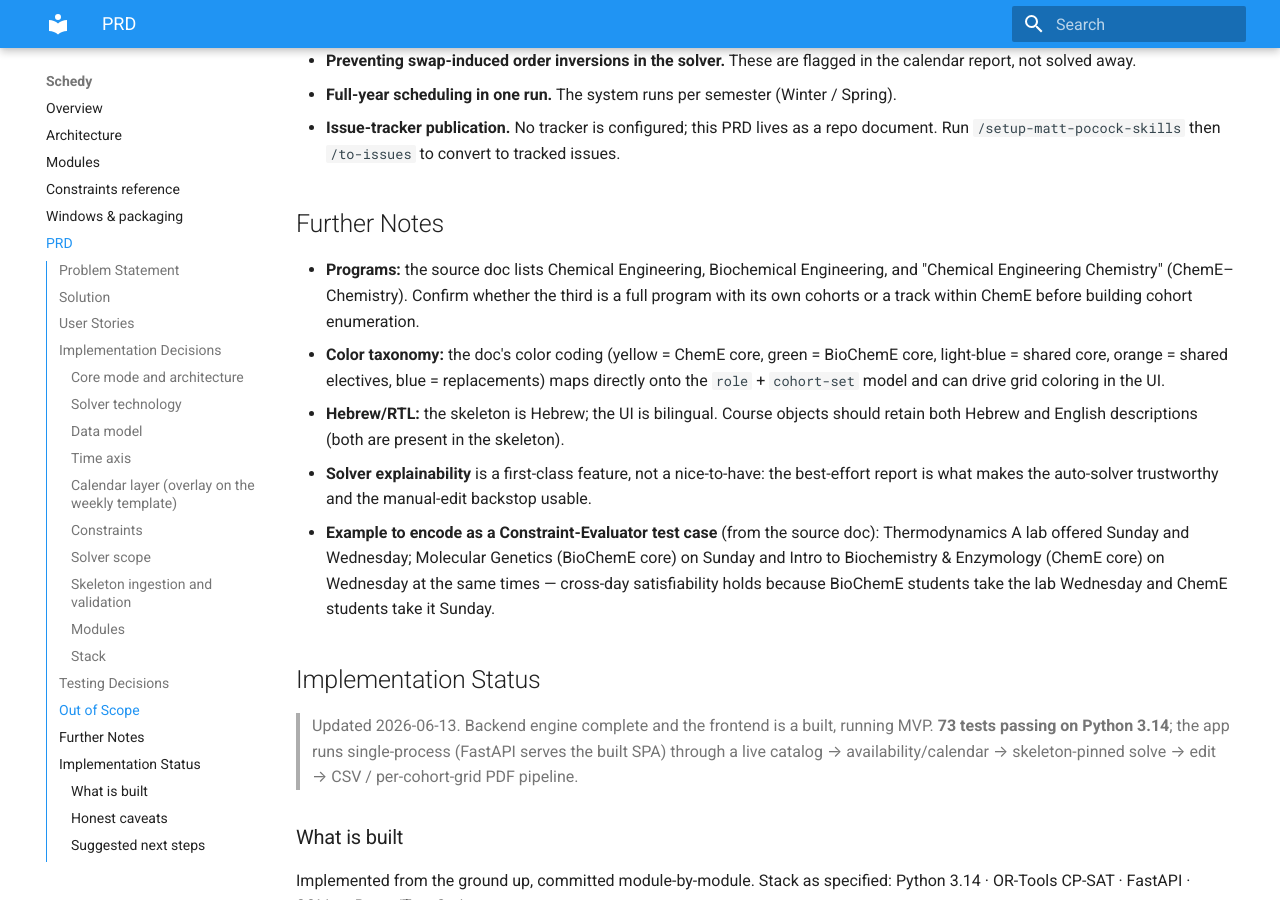
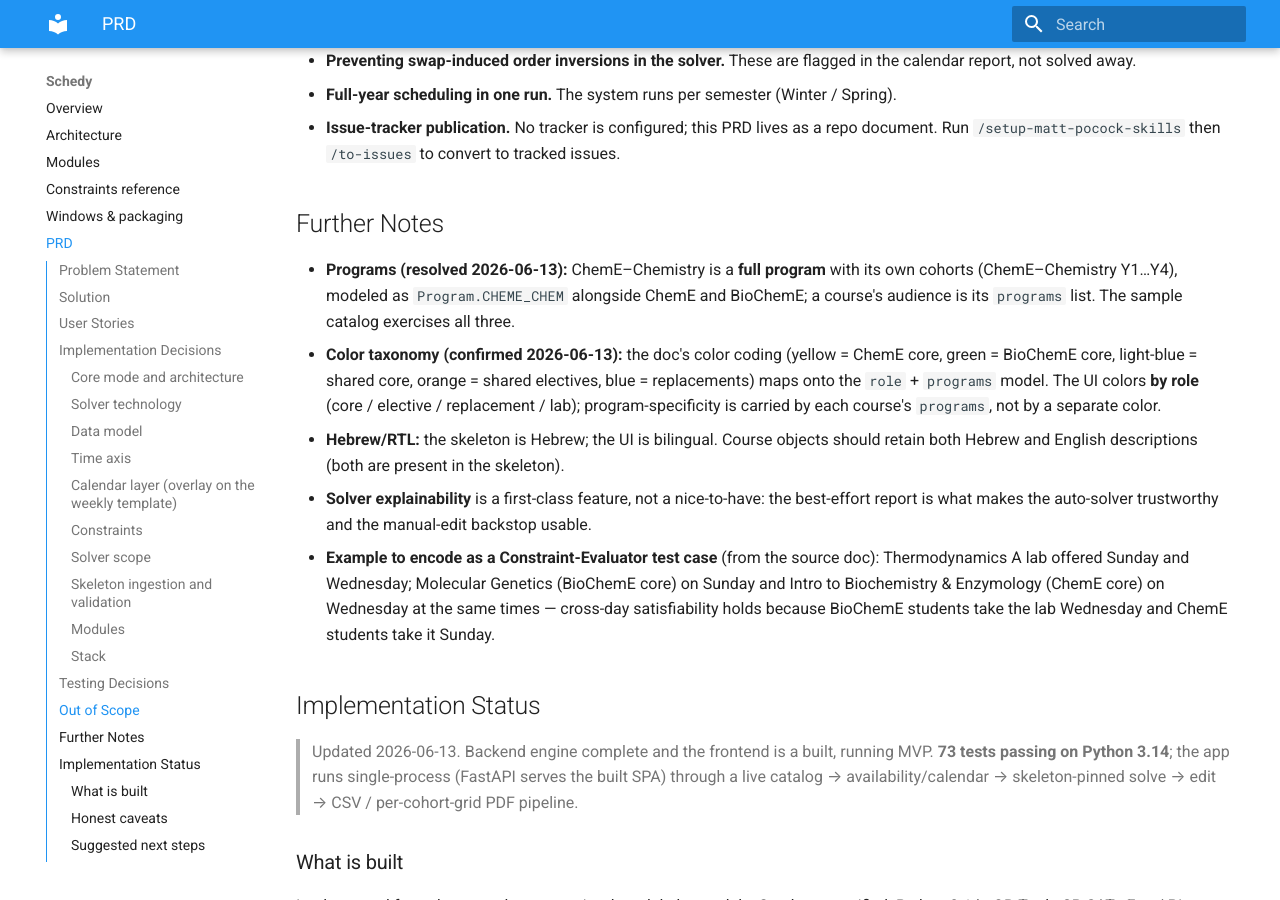
Before and after one commit to DanaResearchGroup/Schedy, an MkDocs documentation site: the page built from docs/PRD.md, in a window 1280 px wide and 900 px high, scrolled down 7154 px. Built offline with MkDocs 1.6.1 and Material for MkDocs 9.7.7, drawn with Linux system fonts in a browser that asks for light colours; some of the changed text lies outside the part shown.

Commit message:
Resolve design questions: ChemE-Chemistry is a full program
Per planner: ChemE-Chemistry is a full program (its own cohorts) and the
color->role mapping is confirmed (UI colors by role; programs carried
per-course). Exercise the third program in the sample catalog — add it to
the shared chemistry courses and a CC-only Analytical Chemistry core — so
the demo shows ChemE-Chemistry Y1/Y2 cohorts. Seed solves clean (16
courses -> 34 sessions, 0/0). Close both questions in the PRD/README.

Co-Authored-By: Claude Opus 4.8 (1M context) <noreply@anthropic.com>

```diff
--- a/docs/PRD.md
+++ b/docs/PRD.md
@@ -169,8 +169,8 @@ Weights are tunable by the planner.
 
 ## Further Notes
 
-- **Programs:** the source doc lists Chemical Engineering, Biochemical Engineering, and "Chemical Engineering Chemistry" (ChemE–Chemistry). Confirm whether the third is a full program with its own cohorts or a track within ChemE before building cohort enumeration.
-- **Color taxonomy:** the doc's color coding (yellow = ChemE core, green = BioChemE core, light-blue = shared core, orange = shared electives, blue = replacements) maps directly onto the `role` + `cohort-set` model and can drive grid coloring in the UI.
+- **Programs (resolved 2026-06-13):** ChemE–Chemistry is a **full program** with its own cohorts (ChemE–Chemistry Y1…Y4), modeled as `Program.CHEME_CHEM` alongside ChemE and BioChemE; a course's audience is its `programs` list. The sample catalog exercises all three.
+- **Color taxonomy (confirmed 2026-06-13):** the doc's color coding (yellow = ChemE core, green = BioChemE core, light-blue = shared core, orange = shared electives, blue = replacements) maps onto the `role` + `programs` model. The UI colors **by role** (core / elective / replacement / lab); program-specificity is carried by each course's `programs`, not by a separate color.
 - **Hebrew/RTL:** the skeleton is Hebrew; the UI is bilingual. Course objects should retain both Hebrew and English descriptions (both are present in the skeleton).
 - **Solver explainability** is a first-class feature, not a nice-to-have: the best-effort report is what makes the auto-solver trustworthy and the manual-edit backstop usable.
 - **Example to encode as a Constraint-Evaluator test case** (from the source doc): Thermodynamics A lab offered Sunday and Wednesday; Molecular Genetics (BioChemE core) on Sunday and Intro to Biochemistry & Enzymology (ChemE core) on Wednesday at the same times — cross-day satisfiability holds because BioChemE students take the lab Wednesday and ChemE students take it Sunday.
@@ -214,11 +214,11 @@ Bilingual Hebrew-RTL / English throughout.
 
 - **Lab cross-day satisfiability uses a guided-repair loop.** Cross-day lab alternatives are excluded from the strict per-cohort no-overlap (a lab may overlap the cohort's course on its "off" day) and governed by the "≥1 clash-free day per cohort" rule. The base model omits that rule (it bloats the model and rarely binds); when the evaluator flags `lab_cross_day_unsatisfiable`, the solver encodes the constraint natively for the offending lab groups and re-solves (up to N rounds), falling back to the best-effort flagged schedule only if no clash-free arrangement exists.
 - **Skeleton day/time → hard fixed placement (option a).** When the skeleton gives a session a concrete, grid-aligned weekday/time, that `(day, box)` is pinned as a hard constraint in CP-SAT and flagged `fixed_placement` by the evaluator if moved; the grid locks such blocks (🔒). The import table is editable (correct day/time/group before solving). Validated on the real Technion fixture (96% of timed rows pin). **By design:** labs are never pinned (the skeleton carries no labs — labs are department-scheduled), and the skeleton's *room* strings are university-wide locations, ignored for solving (the solver assigns our six rooms; no room collisions are expected).
-- **Two design questions remain open** (see Further Notes): whether ChemE–Chemistry is a full program or a track within ChemE, and confirmation of the color→role mapping. Both affect cohort enumeration and should be resolved before populating a real catalog.
+- **Design questions resolved (2026-06-13):** ChemE–Chemistry is a full program (its own cohorts; `Program.CHEME_CHEM`), and the color→role mapping is confirmed (UI colors by role; programs carried per-course). See Further Notes.
 
 ### Suggested next steps
 
 1. Make the import table editable (correct day/time/group, persist back to `offered_rows`) — parsed times already feed the solve as hard fixed placements; this adds human review/correction before solving. Then extend pinning to labs and map skeleton room strings to the room inventory.
 2. A native CP-SAT encoding (or guided repair loop) for lab cross-day satisfiability so the solver honours it natively rather than only flagging it.
-3. Resolve the two open design questions (ChemE–Chemistry program-vs-track; color taxonomy) and populate a real catalog.
+3. Populate a real catalog (design questions resolved: ChemE–Chemistry is a full program; color→role mapping confirmed).
 4. PDF polish: per-cohort/per-room timetable pages (grid layout) rather than a single flat table.
```
Also changed, not shown: README.md (+9 -9 lines), 1 other file.
